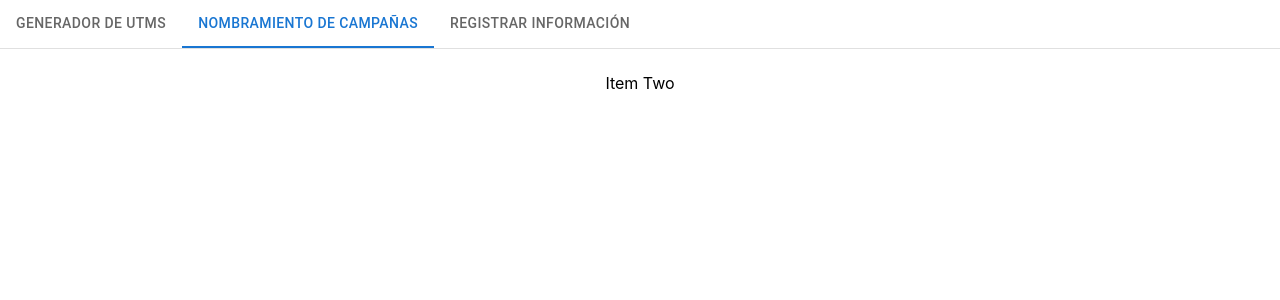
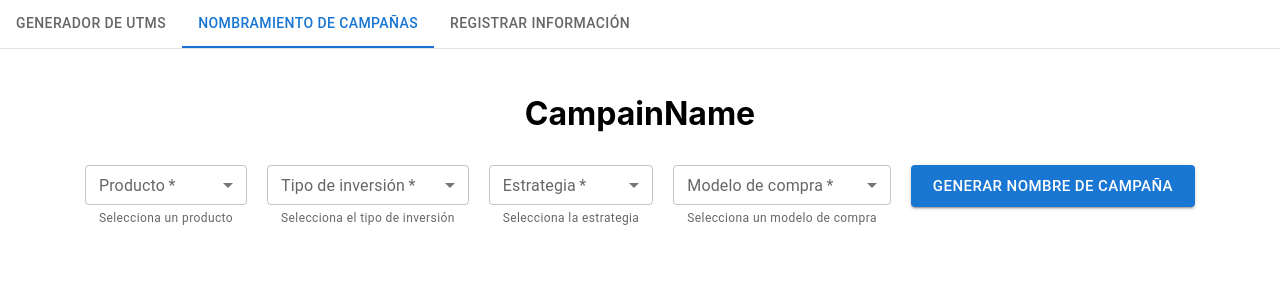
Before and after one commit to Alpacorp/utm-generator, a React (Create React App) app: page / in a window 1280 px wide. Both pictures are taken after a click on the tab "NOMBRAMIENTO DE CAMPAÑAS". Shown: the top 300 px of the page. Built offline with nearby package versions, Linux system fonts and the light colour scheme.

Commit message:
create campains name module

```diff
--- /dev/null
+++ b/src/componentes/CampainName.tsx
@@ -0,0 +1,202 @@
+import {
+  Button,
+  Grid,
+  MenuItem,
+  Paper,
+  TextField,
+  Typography,
+} from "@mui/material";
+
+import Business from "../data/utm/businessLineUtm.json";
+import TypeAd from "../data/utm/typeAdUtm.json";
+import Strategy from "../data/utm/strategyUtm.json";
+import ModelBuy from "../data/campain/modelBuy.json";
+
+import { useForm } from "../hooks/useForm";
+import toast, { Toaster } from "react-hot-toast";
+import CopyToClipboard from "react-copy-to-clipboard";
+import { useState } from "react";
+
+const { businessLineUtmData } = Business;
+const { typeAdUtmData } = TypeAd;
+const { strategyUtmData } = Strategy;
+const { modelBuyData } = ModelBuy;
+
+const CampainName = () => {
+  const [campainName, setCampainName] = useState("");
+
+  const [formValues, handleInputChange, reset] = useForm({
+    businnessLineCampain: "",
+    businessLine: "",
+    typeAd: "",
+    strategy: "",
+    modelBuy: "",
+    firstParameter: "",
+    secondParameter: "",
+    description: "",
+    target: "",
+    startDate: "",
+    endDate: "",
+    budget: "",
+    marketer: "",
+  });
+
+  const { businessLine, typeAd, modelBuy, strategy } = formValues;
+
+  const createUrlCampainName = () => {
+    const campainName = `${businessLine}_${typeAd}_${strategy}_${modelBuy}`;
+    setCampainName(campainName);
+  };
+
+  const handleSubmit = (event: any) => {
+    event.preventDefault();
+    createUrlCampainName();
+    reset();
+  };
+
+  return (
+    <>
+      <h1>CampainName</h1>
+      <Grid style={{ margin: "20px" }}>
+        <form onSubmit={handleSubmit}>
+          <TextField
+            style={{ margin: "10px" }}
+            id="businessLine"
+            name="businessLine"
+            label="Producto"
+            variant="outlined"
+            select
+            size="small"
+            value={businessLine}
+            onChange={handleInputChange}
+            helperText="Selecciona un producto"
+            required
+          >
+            <MenuItem value="">Selecciona</MenuItem>
+            {businessLineUtmData.map((value: any, index: number) => (
+              <MenuItem key={value.id} value={value.shortName}>
+                {value.name}
+              </MenuItem>
+            ))}
+          </TextField>
+          <TextField
+            style={{ margin: "10px" }}
+            id="typeAd"
+            name="typeAd"
+            label="Tipo de inversión"
+            variant="outlined"
+            select
+            size="small"
+            value={typeAd}
+            onChange={handleInputChange}
+            helperText="Selecciona el tipo de inversión"
+            required
+          >
+            <MenuItem value="">Selecciona</MenuItem>
+            {typeAdUtmData.map((value: any, index: number) => (
+              <MenuItem key={value.id} value={value.shortName}>
+                {value.name}
+              </MenuItem>
+            ))}
+          </TextField>
+          <TextField
+            style={{ margin: "10px" }}
+            id="strategy"
+            name="strategy"
+            label="Estrategia"
+            variant="outlined"
+            select
+            size="small"
+            value={strategy}
+            onChange={handleInputChange}
+            helperText="Selecciona la estrategia"
+            required
+          >
+            <MenuItem value="">Selecciona</MenuItem>
+            {strategyUtmData.map((value: any, index: number) => (
+              <MenuItem key={value.id} value={value.shortName}>
+                {value.name}
+              </MenuItem>
+            ))}
+          </TextField>
+          <TextField
+            style={{ margin: "10px" }}
+            id="modelBuy"
+            name="modelBuy"
+            label="Modelo de compra"
+            variant="outlined"
+            select
+            size="small"
+            value={modelBuy}
+            onChange={handleInputChange}
+            helperText="Selecciona un modelo de compra"
+            required
+            defaultValue=""
+          >
+            <MenuItem value="-1">Selecciona</MenuItem>
+            {modelBuyData.map((value: any, index: number) => (
+              <MenuItem key={value.id} value={value.shortName}>
+                {value.name}
+              </MenuItem>
+            ))}
+          </TextField>
+          <Button
+            variant="contained"
+            size="large"
+            type="submit"
+            color="primary"
+            style={{ margin: "10px" }}
+          >
+            Generar nombre de campaña
+          </Button>
+        </form>
+        {campainName !== "" && (
+          <Grid container spacing={3} style={{ margin: "20px 0" }}>
+            <Grid item xs={12}>
+              <Paper>
+                <Typography variant="h5" component="h3">
+                  Haz click o toca la url para copiarla
+                </Typography>
+                <CopyToClipboard text={campainName}>
+                  <p
+                    onClick={() =>
+                      toast("nombre copiado exitosamente", {
+                        position: "bottom-right",
+                      })
+                    }
+                    style={{ cursor: "pointer" }}
+                    className="clickable"
+                  >
+                    {campainName}
+                  </p>
+                </CopyToClipboard>
+              </Paper>
+            </Grid>
+          </Grid>
+        )}
+        <Toaster
+          toastOptions={{
+            // Define default options
+            className: "",
+            duration: 5000,
+            style: {
+              background: "#363636",
+              color: "#fff",
+            },
+
+            // Default options for specific types
+            success: {
+              duration: 3000,
+              theme: {
+                primary: "green",
+                secondary: "black",
+              },
+            },
+          }}
+        />
+      </Grid>
+    </>
+  );
+};
+
+export default CampainName;
--- a/src/componentes/MenuTab.tsx
+++ b/src/componentes/MenuTab.tsx
@@ -1,9 +1,9 @@
 import Tabs from "@mui/material/Tabs";
 import Tab from "@mui/material/Tab";
-import Typography from "@mui/material/Typography";
 import Box from "@mui/material/Box";
 import { useState } from "react";
-import Utms from "./Home";
+import Utms from "./Utms";
+import CampainName from "./CampainName";
 
 interface TabPanelProps {
   children?: React.ReactNode;
@@ -62,7 +62,7 @@ export const MenuTab = () => {
         <Utms />
       </TabPanel>
       <TabPanel value={value} index={1}>
-        Item Two
+        <CampainName />
       </TabPanel>
       <TabPanel value={value} index={2}>
         Item Three
--- a/src/componentes/Home.tsx
+++ b/src/componentes/Utms.tsx
@@ -1,12 +1,12 @@
 import MenuItem from "@mui/material/MenuItem";
 import { Button, Grid, Paper, TextField, Typography } from "@mui/material";
 
-import Business from "../data/businessLine.json";
-import Channel from "../data/channelType.json";
-import TypeAd from "../data/typeAd.json";
-import SourceMedia from "../data/sourceMedia.json";
-import Strategy from "../data/strategy.json";
-import Medium from "../data/medium.json";
+import Business from "../data/utm/businessLineUtm.json";
+import Channel from "../data/utm/channelTypeUtm.json";
+import TypeAd from "../data/utm/typeAdUtm.json";
+import SourceMedia from "../data/utm/sourceMediaUtm.json";
+import Strategy from "../data/utm/strategyUtm.json";
+import Medium from "../data/utm/mediumUtm.json";
 
 import CopyToClipboard from "react-copy-to-clipboard";
 import { Toaster, toast } from "react-hot-toast";
@@ -14,14 +14,14 @@ import { Toaster, toast } from "react-hot-toast";
 import { useForm } from "../hooks/useForm";
 import { transformText } from "../utils/transformText";
 import { useState } from "react";
-import "./Home.css";
+import "./Utms.css";
 
-const { businessLineData } = Business;
-const { channelTypeData } = Channel;
-const { typeAdData } = TypeAd;
-const { sourceMediaData } = SourceMedia;
-const { strategyData } = Strategy;
-const { mediumData } = Medium;
+const { businessLineUtmData } = Business;
+const { channelTypeUtmData } = Channel;
+const { typeAdUtmData } = TypeAd;
+const { sourceMediaUtmData } = SourceMedia;
+const { strategyUtmData } = Strategy;
+const { mediumUtmData } = Medium;
 
 const Utms = () => {
   const [finalUrl, setFinalUrl] = useState("");
@@ -50,7 +50,7 @@ const Utms = () => {
     content,
   } = formValues;
 
-  const sourceMediaFiltered = sourceMediaData.filter(
+  const sourceMediaFiltered = sourceMediaUtmData.filter(
     (item) => item.idChannelType === channelType
   );
 
@@ -103,7 +103,7 @@ const Utms = () => {
             required
           >
             <MenuItem value="">Selecciona</MenuItem>
-            {businessLineData.map((value: any, index: number) => (
+            {businessLineUtmData.map((value: any, index: number) => (
               <MenuItem key={value.id} value={value.shortName}>
                 {value.name}
               </MenuItem>
@@ -123,7 +123,7 @@ const Utms = () => {
             required
           >
             <MenuItem value="">Selecciona</MenuItem>
-            {typeAdData.map((value: any, index: number) => (
+            {typeAdUtmData.map((value: any, index: number) => (
               <MenuItem key={value.id} value={value.shortName}>
                 {value.name}
               </MenuItem>
@@ -143,7 +143,7 @@ const Utms = () => {
             required
           >
             <MenuItem value="">Selecciona</MenuItem>
-            {strategyData.map((value: any, index: number) => (
+            {strategyUtmData.map((value: any, index: number) => (
               <MenuItem key={value.id} value={value.shortName}>
                 {value.name}
               </MenuItem>
@@ -164,7 +164,7 @@ const Utms = () => {
             defaultValue=""
           >
             <MenuItem value="">Selecciona</MenuItem>
-            {channelTypeData.map((value: any, index: number) => (
+            {channelTypeUtmData.map((value: any, index: number) => (
               <MenuItem key={value.id} value={value.id}>
                 {value.name}
               </MenuItem>
@@ -206,7 +206,7 @@ const Utms = () => {
             required
           >
             <MenuItem value="">Selecciona</MenuItem>
-            {mediumData.map((value: any, index: number) => (
+            {mediumUtmData.map((value: any, index: number) => (
               <MenuItem key={value.id} value={value.name}>
                 {value.name}
               </MenuItem>
@@ -250,11 +250,11 @@ const Utms = () => {
         </form>
 
         {finalUrl !== "" && (
-          <Grid container spacing={3}>
+          <Grid container spacing={3} style={{ margin: "20px 0" }}>
             <Grid item xs={12}>
               <Paper>
                 <Typography variant="h5" component="h3">
-                  Url Final
+                  Haz click o toca la url para copiarla
                 </Typography>
                 <CopyToClipboard text={finalUrl}>
                   <p
--- /dev/null
+++ b/src/data/campain/modelBuy.json
@@ -0,0 +1,24 @@
+{
+  "modelBuyData": [
+    {
+      "id": 1,
+      "name": "costo por mil impresiones (cpm)",
+      "shortName": "cpm"
+    },
+    {
+      "id": 2,
+      "name": "costo por click (cpc)",
+      "shortName": "cpc"
+    },
+    {
+      "id": 3,
+      "name": "costo por adquisición (cpa)",
+      "shortName": "cpa"
+    },
+    {
+      "id": 4,
+      "name": "costo por lead (cpl)",
+      "shortName": "cpl"
+    }
+  ]
+}
--- a/src/data/businessLine.json
+++ b/src/data/utm/businessLineUtm.json
@@ -1,5 +1,5 @@
 {
-  "businessLineData": [
+  "businessLineUtmData": [
     {
       "id": 1,
       "name": "Prestamo Digital",
--- a/src/data/channelType.json
+++ b/src/data/utm/channelTypeUtm.json
@@ -1,5 +1,5 @@
 {
-  "channelTypeData": [
+  "channelTypeUtmData": [
     {
       "id": 1,
       "name": "medios_propios",
--- a/src/data/medium.json
+++ b/src/data/utm/mediumUtm.json
@@ -1,5 +1,5 @@
 {
-  "mediumData": [
+  "mediumUtmData": [
     {
       "id": 1,
       "name": "email"
--- a/src/data/sourceMedia.json
+++ b/src/data/utm/sourceMediaUtm.json
@@ -1,5 +1,5 @@
 {
-  "sourceMediaData": [
+  "sourceMediaUtmData": [
     {
       "id": 1,
       "name": "portalwebcajasocial",
--- a/src/data/strategy.json
+++ b/src/data/utm/strategyUtm.json
@@ -1,5 +1,5 @@
 {
-  "strategyData": [
+  "strategyUtmData": [
     {
       "id": 1,
       "name": "Branding",
--- a/src/data/typeAd.json
+++ b/src/data/utm/typeAdUtm.json
@@ -1,5 +1,5 @@
 {
-  "typeAdData": [
+  "typeAdUtmData": [
     {
       "id": 1,
       "name": "Always On",
```
Also changed, not shown: src/data/campain/businessLineCampain.json (added, +88 -0 lines), src/componentes/Utms.css (renamed from src/componentes/Home.css).
